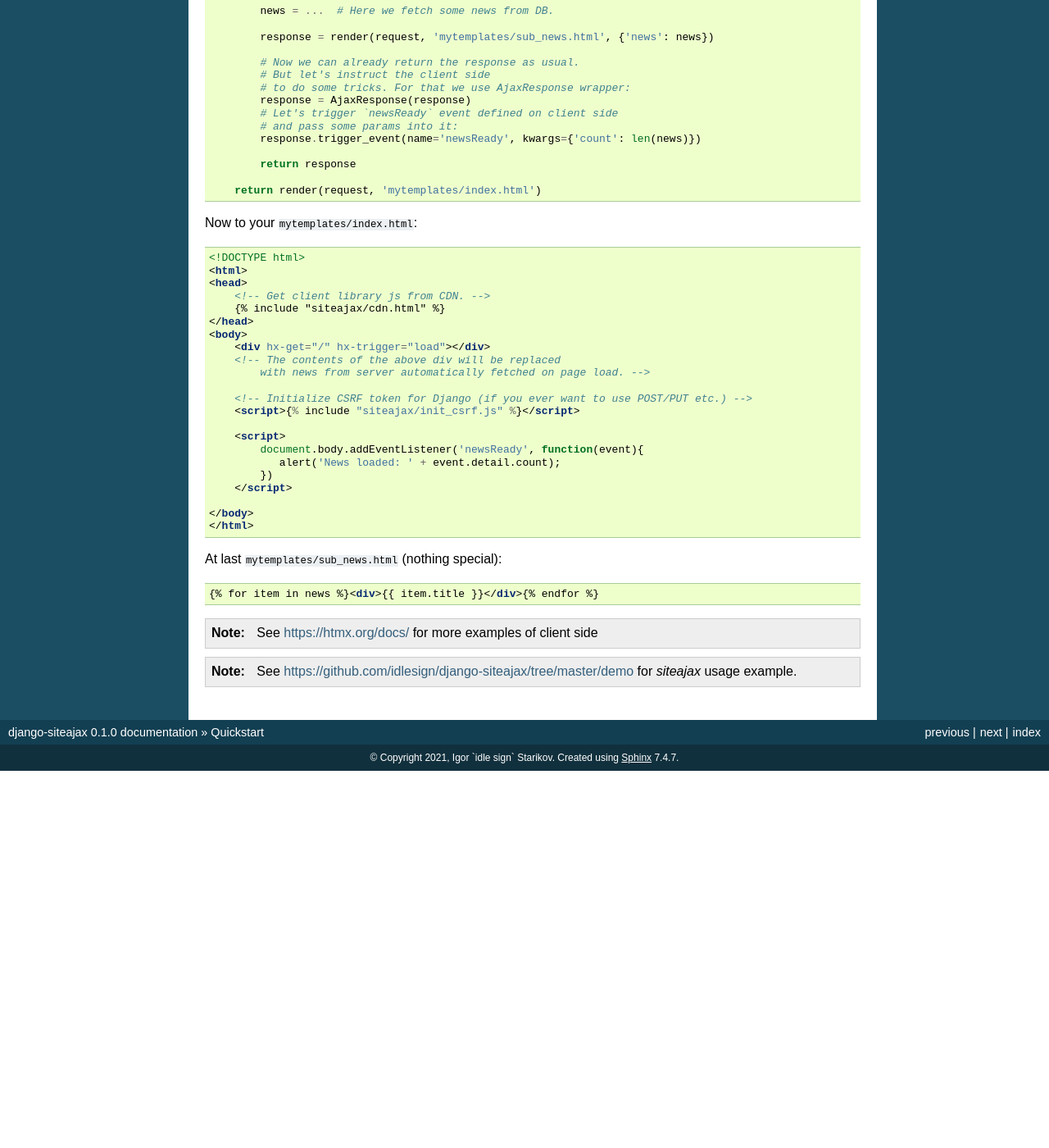
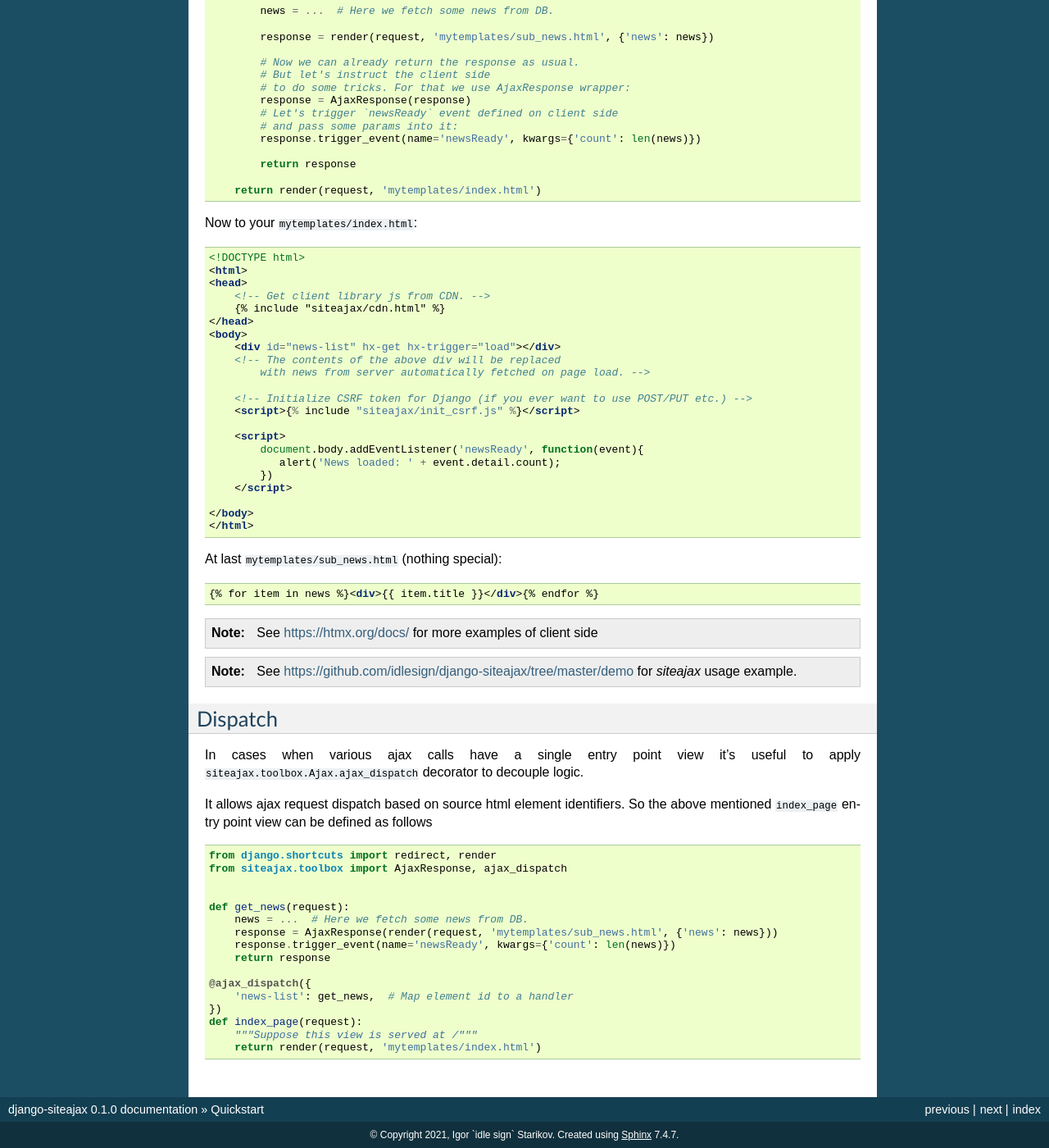
Before and after one commit to idlesign/django-siteajax, a Sphinx documentation site: the page built from docs/source/quickstart.rst, in a window 1280 px wide and 1400 px high, scrolled down 617 px. Shown: the whole window at 82% size. Built offline with Sphinx 7.4.7, drawn with Linux system fonts in a browser that asks for light colours; before the commit the page ends 1557 px from its top, so only the background shows below that; some of the changed text lies outside the part shown.

Commit message:
Documentation update.

```diff
--- a/docs/source/conf.py
+++ b/docs/source/conf.py
@@ -151,7 +151,7 @@ man_pages = [
 #  dir menu entry, description, category)
 texinfo_documents = [
     (master_doc, 'django-siteajax', 'django-siteajax Documentation',
-     author, 'django-siteajax', 'Reusable application for Django bridging client and server sides with htmx',
+     author, 'django-siteajax', 'Reusable application for Django bridging client and server sides',
      'Miscellaneous'),
 ]
 
--- a/docs/source/index.rst
+++ b/docs/source/index.rst
@@ -7,10 +7,10 @@ https://github.com/idlesign/django-siteajax
 Description
 -----------
 
-*Reusable application for Django bridging client and server sides with htmx*
+*Reusable application for Django bridging client and server sides*
 
 Streamline you server and client interaction using declarative techniques
-in your HTML and helpful abstractions from `siteajax` in your views.
+in your HTML and helpful abstractions from `siteajax` in your Python code.
 
 .. note::
     The client side of `siteajax` is powered by `htmx` (the successor of `intercooler.js`) - https://htmx.org/
--- a/docs/source/quickstart.rst
+++ b/docs/source/quickstart.rst
@@ -19,8 +19,8 @@ In your project configuration file (usually ``settings.py``):
 2. Add ``siteajax.middleware.ajax_handler`` to ``MIDDLEWARE``.
 
 
-Usage
-~~~~~
+Basic Usage
+~~~~~~~~~~~
 
 Somewhere in your ``views.py``:
 
@@ -65,7 +65,7 @@ Now to your ``mytemplates/index.html``:
         {% include "siteajax/cdn.html" %}
     </head>
     <body>
-        <div hx-get="/" hx-trigger="load"></div>
+        <div id="news-list" hx-get hx-trigger="load"></div>
         <!-- The contents of the above div will be replaced
             with news from server automatically fetched on page load. -->
 
@@ -92,3 +92,33 @@ At last ``mytemplates/sub_news.html`` (nothing special):
 .. note:: See https://htmx.org/docs/ for more examples of client side
 
 .. note:: See https://github.com/idlesign/django-siteajax/tree/master/demo for `siteajax` usage example.
+
+
+Dispatch
+~~~~~~~~
+
+In cases when various ajax calls have a single entry point view
+it's useful to apply ``siteajax.toolbox.Ajax.ajax_dispatch`` decorator
+to decouple logic.
+
+It allows ajax request dispatch based on source html element identifiers.
+So the above mentioned ``index_page`` entry point view can be defined as follows
+
+.. code-block:: python
+
+    from django.shortcuts import redirect, render
+    from siteajax.toolbox import AjaxResponse, ajax_dispatch
+
+
+    def get_news(request):
+        news = ...  # Here we fetch some news from DB.
+        response = AjaxResponse(render(request, 'mytemplates/sub_news.html', {'news': news}))
+        response.trigger_event(name='newsReady', kwargs={'count': len(news)})
+        return response
+
+    @ajax_dispatch({
+        'news-list': get_news,  # Map element id to a handler
+    })
+    def index_page(request):
+        """Suppose this view is served at /"""
+        return render(request, 'mytemplates/index.html')
```
Also changed, not shown: README.rst (+24 -18 lines).
